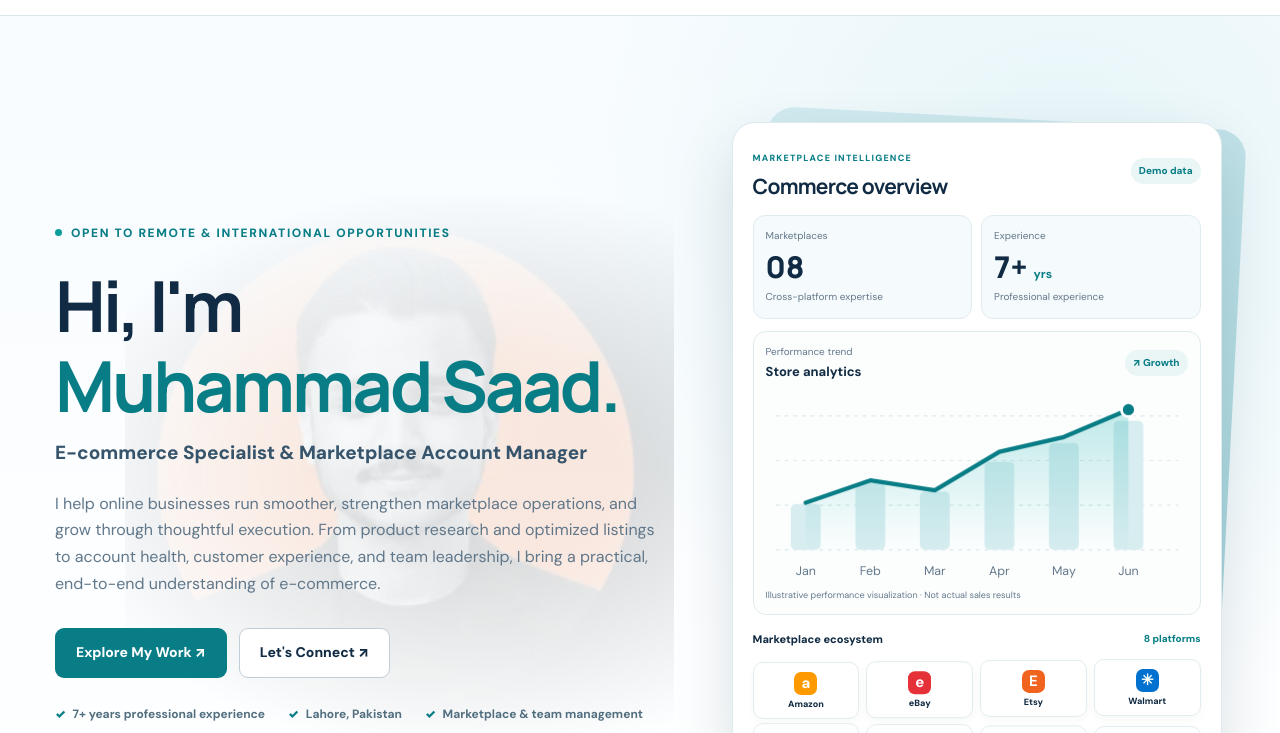
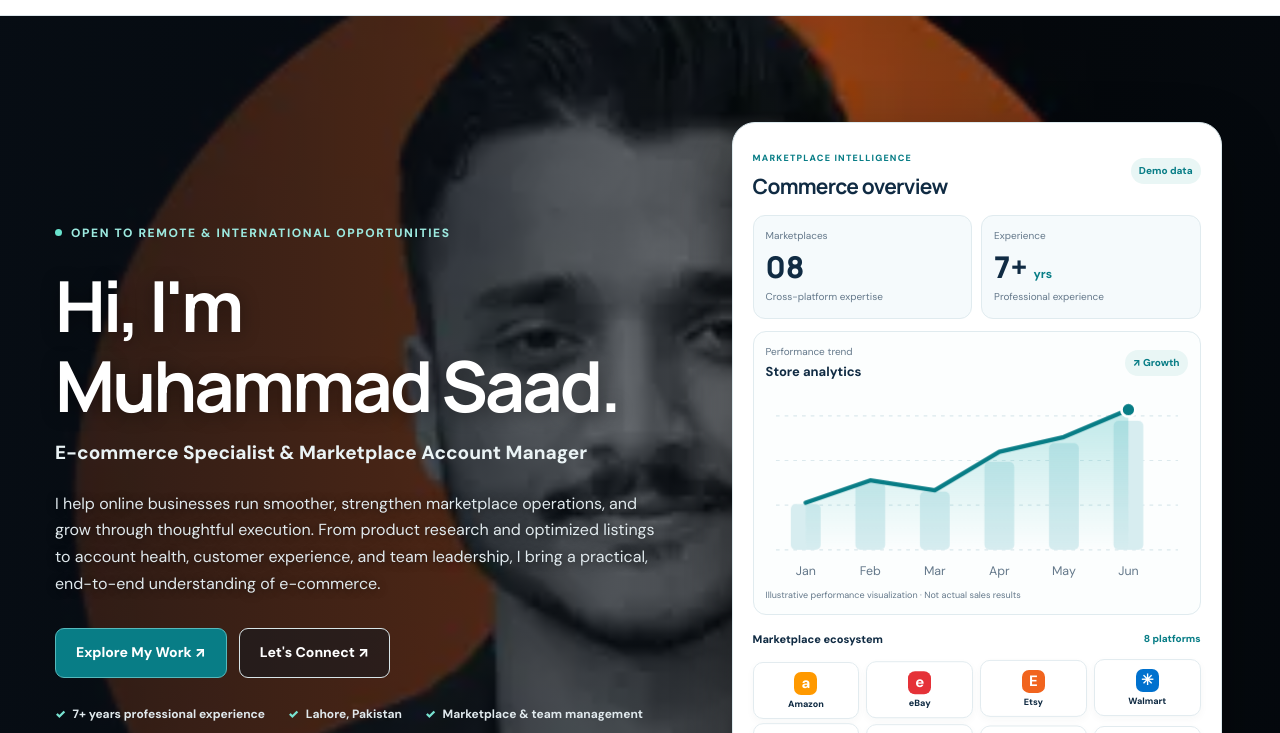
Before and after one commit to saqlainqurashi/saad-portfolio, a website built with Vite: page index.html in a window 1280 px wide. Shown: the part 67-800 px from the top of the page. Built offline with nearby package versions, Linux system fonts and the light colour scheme.

Commit message:
Extend portrait across full hero with dark contrast overlay

```diff
--- a/src/styles.css
+++ b/src/styles.css
@@ -173,7 +173,24 @@ img,svg,video{max-width:100%}
 @media(max-width:360px){.commerce-board{padding:12px}.commerce-platforms{grid-template-columns:repeat(2,minmax(0,1fr))}.commerce-header h2{font-size:18px}}
 @media(prefers-reduced-motion:reduce){.commerce-visual *{animation:none!important;transition:none!important}}
 
-/* Uploaded portrait watermark behind hero introduction */
-.hero-copy{position:relative;isolation:isolate}
-.hero-copy::before{content:"";position:absolute;inset:-22px -12px -22px 0;z-index:-1;pointer-events:none;background:url('/saad-hero-bg.webp') no-repeat right center / auto 100%;opacity:.13;mask-image:radial-gradient(ellipse at 68% 50%,#000 25%,transparent 74%);}
-@media(max-width:760px){.hero-copy::before{inset:-10px 0;background-size:auto 95%;opacity:.10}}
+/* Full-width portrait backdrop, scoped to the opening hero only */
+.hero#home{position:relative;isolation:isolate;background:#101820;overflow:hidden}
+.hero#home::before{content:"";position:absolute;inset:0;z-index:-2;pointer-events:none;background:url('/saad-hero-bg.webp') center 43% / cover no-repeat}
+.hero#home::after{content:"";position:absolute;inset:0;z-index:-1;pointer-events:none;background:linear-gradient(90deg,rgba(8,15,23,.85) 0%,rgba(8,15,23,.69) 38%,rgba(8,15,23,.42) 65%,rgba(8,15,23,.60) 100%)}
+.hero#home .hero-grid{min-height: min(730px,calc(100svh - 75px));position:relative;z-index:1}
+.hero#home .hero-copy{position:relative;color:#fff}
+.hero#home h1{color:#fff;text-shadow:0 2px 18px #0006}
+.hero#home h1 span{color:#fff}
+.hero#home .overline{color:#9ce9df}
+.hero#home .overline .dot{background:#68e2cd}
+.hero#home .hero-title{color:#eaf3f5}
+.hero#home .hero-summary{color:#e0e9ed;text-shadow:0 1px 8px #0008}
+.hero#home .hero-notes{color:#e0e9ed}
+.hero#home .hero-notes span::before{color:#78e3d1}
+.hero#home .hero-actions .btn-primary{background:#087d86;color:#fff;border-color:#55b9bc}
+.hero#home .hero-actions .btn-primary:hover{background:#066973}
+.hero#home .hero-actions .btn-outline{background:#10182080;color:#fff;border-color:#d8e5e8}
+.hero#home .hero-actions .btn-outline:hover{background:#ffffff20}
+.hero#home .commerce-visual::before{display:none}
+.hero#home .commerce-board{box-shadow:0 22px 60px #0005}
+@media(max-width:760px){.hero#home::before{background-size: auto 100%;background-position:50% top}.hero#home::after{background:linear-gradient(180deg,rgba(8,15,23,.77),rgba(8,15,23,.68) 45%,rgba(8,15,23,.66))}.hero#home .hero-grid{min-height:0}}
```
